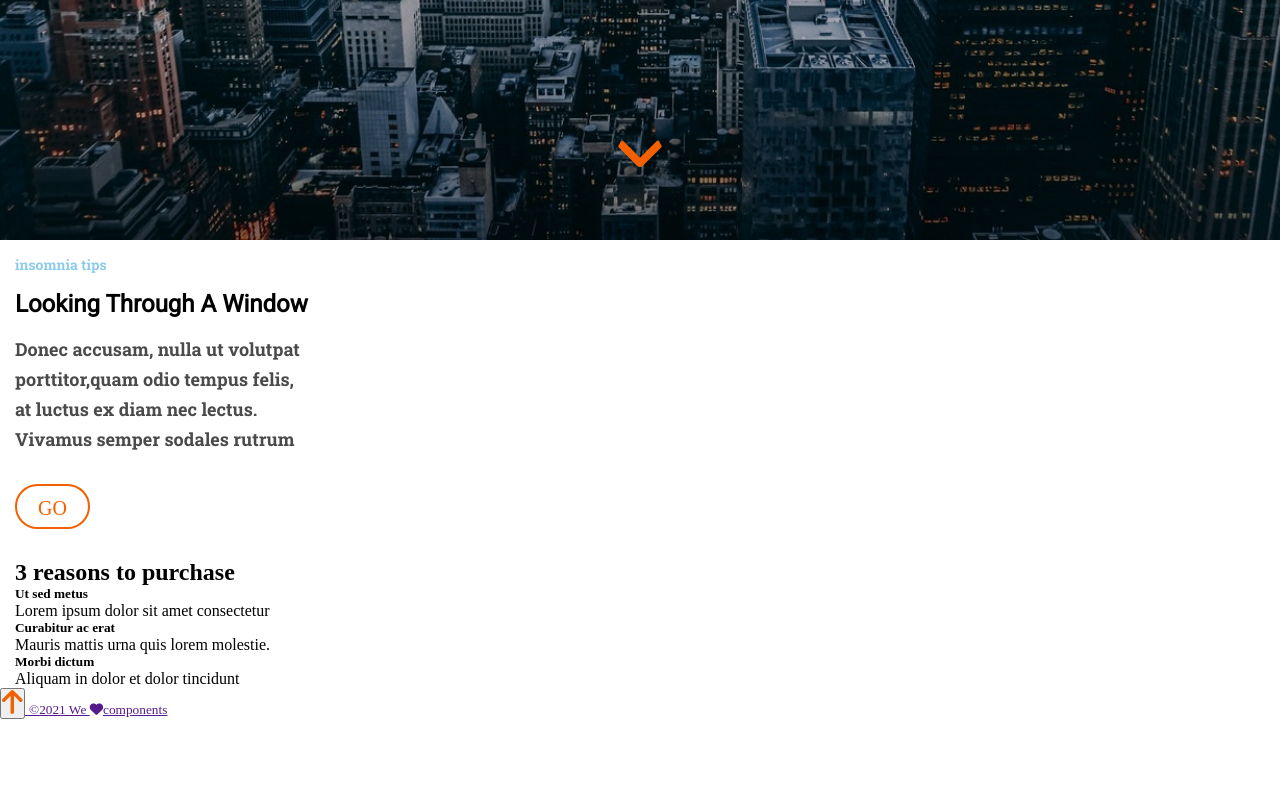
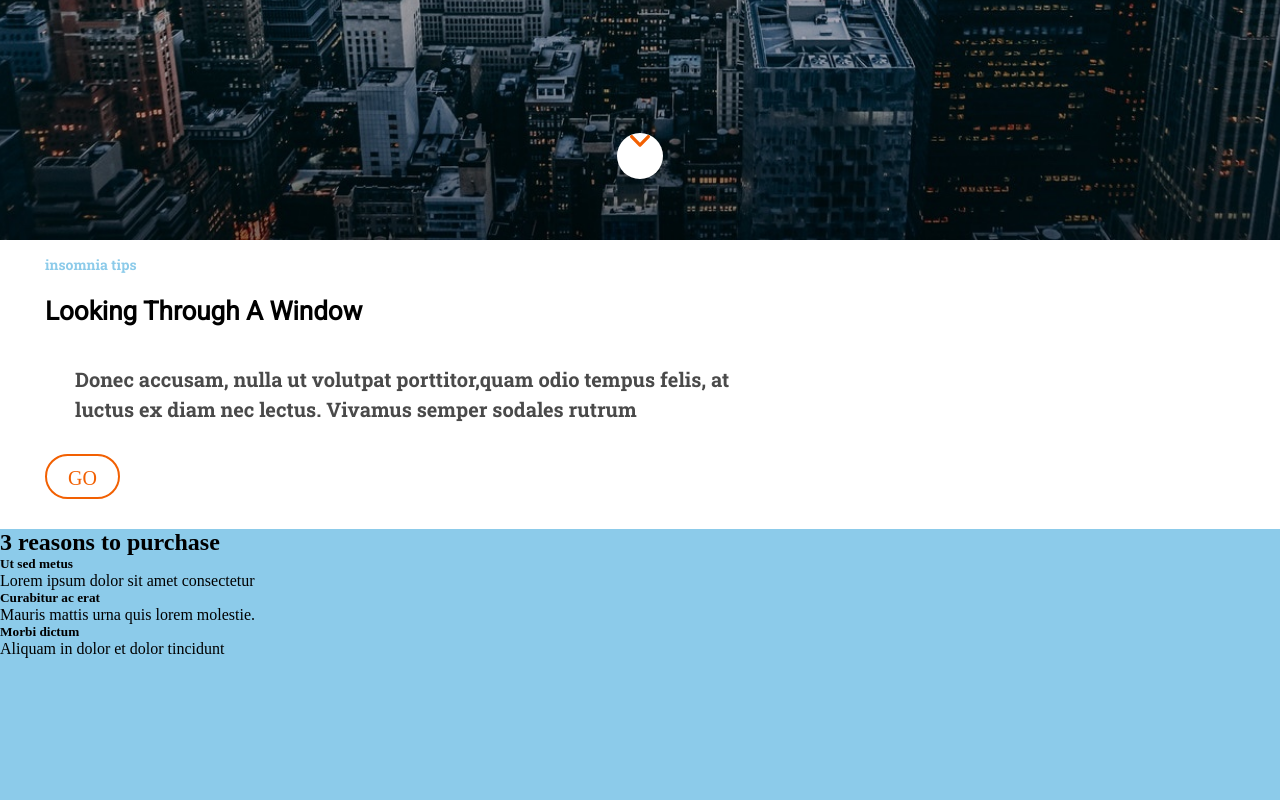
Before and after one commit to AMirandaRd/modulo-1-evaluacion-final-AMirandaRd, a website: page public/index.html in a window 1280 px wide. Shown: the part 560-1360 px from the top of the page. Before the commit the page ends 1279 px from the top, so only its background shows below. Drawn offline with Linux system fonts and the light colour scheme.

Commit message:
Complete First section

```diff
--- a/public/index.html
+++ b/public/index.html
@@ -31,31 +31,30 @@
           <h1 class="header__text--main">anonymous proxy</h1>
           <h2 class="header__text--second">In hac habitasse platea dictums</h2>
 
-        <a href="#3reason">
-          <img   class="header__button" src="./assets/images/ico-scroll-down.svg" alt="Scroll down" title="Scroll down" />
-        </a>
+
+          <a class="header__button" href="#3reason"> <img src="./assets/images/ico-scroll-down.svg" alt="Scroll down" title="Scroll down" /> </a>
+
 
     </header>
 
     <main>
       <main class=main>
-          <div class="tip">
-          <h6 class="tip-tit">insomnia tips<h6>
-          </div>
+
           <section class="first-section">
+          <h6 class="tip-tit">insomnia tips<h6></h6>
           <article class="art1">
 
           <h2 class="art1-title">looking through a window </h2>
           <p class="art1-p">  Donec accusam, nulla ut volutpat porttitor,quam odio tempus felis, at luctus ex diam nec lectus. Vivamus semper sodales rutrum</p>
+
+          <nav class="button"><a class="button-link" href="https://adalab.es/empresas/" title="Ir a Empresas Adalab" > go </a></nav>
           </article>
-          <nav class="button"><a class="button-link" href="https://adalab.es/empresas/" title="Ir a Empresas Adalab" > go </a></nav>
-
           </section>
 
 
           <section class="main__second">
 
-              <h2 id=3reasons>3 reasons to purchase</h2>
+              <h2 id="#3reasons">3 reasons to purchase</h2>
               <h5>Ut sed metus</h5>
               <p> Lorem ipsum dolor sit amet consectetur </p>
               <h5>Curabitur ac erat</h5>
--- a/src/scss/layout/_header.scss
+++ b/src/scss/layout/_header.scss
@@ -36,6 +36,7 @@
       font-family: $font-title;
       width: 290px;
       height: 110px;
+      line-height: 55px;
       font-size: 42px;
       width: 8em;
       }
@@ -46,6 +47,10 @@
       font-size: 16px; }
 
   &__button {
+    background-color: $color-headFooter;
+    background-position: center;
+    /*line-height:center;
+    text-align: center;*/
     width: 46px;
     height: 46px;
     border-radius: 50%;
--- a/src/scss/layout/_sections.scss
+++ b/src/scss/layout/_sections.scss
@@ -1,36 +1,50 @@
-.main {
-  margin-left: 15px;
-  margin-right: 15px;
+.main { width: 100vw;
+
 }
+.first-section {
+    background-color: $color-headFooter;
+    margin-left: 15px;
+    @media (min-width:768px) {margin-left: 45px;
+      margin-right: 45px;}
+
+    }
 
 .tip-tit {
-    display: inline-block;
+  display: inline-block;
   color: #8ccbea;
   font-family: $font-text;
   font-size: 14px;
-  margin-top: 15px;
-  margin-bottom: 15px;
-}
-.art1 {
-  display: block;
-  text-align: left;
-}
+  margin-top: 15px;}
+
+
+/*.art1 {
+  display: inline-block;
+  text-align: left;}*/
+
 .art1-title {
   font-size: 24px;
   line-height: 1.25;
   font-family: $font-title;
   text-transform: capitalize;
   margin-bottom: 15px;
-}
+  margin-top: 15px;
+  @media (min-width:768px) {font-size: 26px;
+  line-height: 1.73;}}
+
+
+
 
 .art1-p {
-  width: 290px;
-  height: 120px;
   font-size: 18px;
   font-family: $font-text;
   text-align: left;
   line-height: 30px;
   color: #4a4a4a;
+  @media (min-width:768px) {width: 690px;
+    height: 60px;
+    margin: 30px;
+    font-size: 20px;
+    line-height: 1.5;}
 }
 
 .button{
@@ -43,10 +57,17 @@
   margin-top: 30px;
   margin-bottom: 30px;
   text-align: center;
-  &:hover{ background-color: yellowgreen;}}
+  &:hover{ background-color: yellowgreen;
+    transform: translateY(-10px);
+}}
 
  .button-link {text-decoration: none;
     text-transform: uppercase;
     color: #f26002;
     line-height: 45px;
-    font-size: 20px;}
+    font-size: 20px;
+   &:hover{ transform: translateY(-10px)}}
+
+   .main__second {width: 100vw;
+    height: 624px;
+       background-color: #8ccbea ;}
```
Also changed, not shown: src/html/partials/header.html (+3 -3 lines), src/html/partials/main.html (+5 -6 lines), public/assets/css/main.css, 1 other file.
